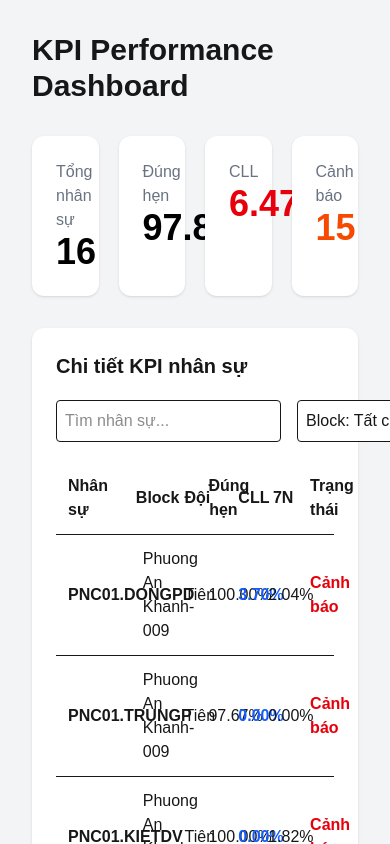
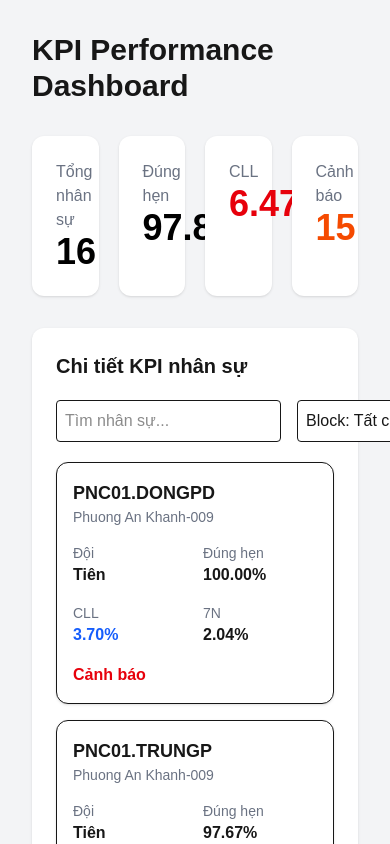
Before and after one commit to teamgpt321-collab/kpi-dashboard, a Next.js app: page / in a window 390 px wide. Shown: the top 844 px of the page. Built offline with nearby package versions, Linux system fonts and the light colour scheme.

Commit message:
Add responsive mobile dashboard

```diff
--- a/app/page.tsx
+++ b/app/page.tsx
@@ -3,6 +3,8 @@
 import { useState } from "react";
 import { employees } from "@/data/kpi";
 import { summary } from "@/data/summary";
+import DesktopDashboard from "@/components/DesktopDashboard";
+import MobileDashboard from "@/components/MobileDashboard";
 import { cllDetail } from "@/data/cll-detail";
 
 
@@ -397,143 +399,28 @@ onChange={(e)=>setStatus(e.target.value)}
 
 
 
-<table className="w-full table-fixed">
 
-<colgroup>
-<col className="w-[25%]" />
-<col className="w-[18%]" />
-<col className="w-[8%]" />
-<col className="w-[10%]" />
-<col className="w-[10%]" />
-<col className="w-[10%]" />
-<col className="w-[12%]" />
-</colgroup>
+<DesktopDashboard
+
+employees={filteredEmployees}
+
+setSelectedEmployee={setSelectedEmployee}
+
+setSelectedCLLEmployee={setSelectedCLLEmployee}
+
+/>
 
 
-<thead>
+<MobileDashboard
 
-<tr className="border-b">
+employees={filteredEmployees}
 
-<th className="text-left p-3">
-Nhân sự
-</th>
+setSelectedEmployee={setSelectedEmployee}
 
-<th>
-Block
-</th>
+setSelectedCLLEmployee={setSelectedCLLEmployee}
 
-<th>
-Đội
-</th>
+/>
 
-<th>
-Đúng hẹn
-</th>
-
-<th>
-CLL
-</th>
-
-<th>
-7N
-</th>
-
-<th className="w-[12%] text-center p-3">
-Trạng thái
-</th>
-
-</tr>
-
-</thead>
-
-
-
-<tbody>
-
-
-{
-filteredEmployees.map(emp=>(
-
-
-<tr
-key={emp.name}
-className="border-b hover:bg-gray-100 cursor-pointer"
-onClick={()=>setSelectedEmployee(emp)}
->
-
-
-<td className="p-3 font-bold">
-{emp.name}
-</td>
-
-
-<td className="w-[18%] p-3">
-{emp.block}
-</td>
-
-
-<td className="w-[8%] text-center">
-{emp.team}
-</td>
-
-
-<td className="w-[10%] text-center">
-{emp.correct.toFixed(2)}%
-</td>
-
-
-<td
-className="w-[10%] text-center cursor-pointer text-blue-600 font-bold hover:underline"
-onClick={(e)=>{
-
-e.stopPropagation();
-
-setSelectedCLLEmployee(emp);
-
-}}
->
-{emp.cll.toFixed(2)}%
-</td>
-
-
-<td className="w-[10%] text-center">
-{emp.sevenDay.toFixed(2)}%
-</td>
-
-
-<td className="w-[12%] text-center p-3">
-
-{
-emp.status === "Cảnh báo"
-
-?
-
-<span className="text-red-600 font-bold">
-Cảnh báo
-</span>
-
-:
-
-<span className="text-green-600 font-bold">
-Tốt
-</span>
-
-}
-
-</td>
-
-
-</tr>
-
-
-))
-}
-
-
-</tbody>
-
-
-</table>
 
 
 </div>
--- /dev/null
+++ b/components/DesktopDashboard.tsx
@@ -0,0 +1,145 @@
+
+"use client";
+
+export default function DesktopDashboard({
+  employees,
+  setSelectedEmployee,
+  setSelectedCLLEmployee
+}:any){
+
+return (
+
+<div className="hidden md:block">
+
+<table className="w-full table-fixed">
+
+<colgroup>
+<col className="w-[25%]" />
+<col className="w-[18%]" />
+<col className="w-[8%]" />
+<col className="w-[10%]" />
+<col className="w-[10%]" />
+<col className="w-[10%]" />
+<col className="w-[12%]" />
+</colgroup>
+
+
+<thead>
+
+<tr className="border-b">
+
+<th className="p-3 text-left">
+Nhân sự
+</th>
+
+<th className="p-3 text-left">
+Block
+</th>
+
+<th className="p-3 text-center">
+Đội
+</th>
+
+<th className="p-3 text-center">
+Đúng hẹn
+</th>
+
+<th className="p-3 text-center">
+CLL
+</th>
+
+<th className="p-3 text-center">
+7N
+</th>
+
+<th className="p-3 text-center">
+Trạng thái
+</th>
+
+</tr>
+
+</thead>
+
+
+<tbody>
+
+{
+employees.map((emp:any)=>(
+
+<tr
+key={emp.name}
+className="border-b hover:bg-gray-50 cursor-pointer"
+onClick={()=>setSelectedEmployee(emp)}
+>
+
+
+<td className="p-3 font-bold">
+{emp.name}
+</td>
+
+
+<td className="p-3">
+{emp.block}
+</td>
+
+
+<td className="text-center">
+{emp.team}
+</td>
+
+
+<td className="text-center">
+{emp.correct.toFixed(2)}%
+</td>
+
+
+<td
+className="text-center text-blue-600 font-bold cursor-pointer"
+onClick={(e)=>{
+e.stopPropagation();
+setSelectedCLLEmployee(emp);
+}}
+>
+{emp.cll.toFixed(2)}%
+</td>
+
+
+<td className="text-center">
+{emp.sevenDay.toFixed(2)}%
+</td>
+
+
+<td className="text-center">
+
+<span
+className={
+emp.status==="Tốt"
+?
+"text-green-600 font-bold"
+:
+"text-red-600 font-bold"
+}
+>
+
+{emp.status}
+
+</span>
+
+</td>
+
+
+</tr>
+
+))
+
+}
+
+</tbody>
+
+</table>
+
+</div>
+
+)
+
+}
--- /dev/null
+++ b/components/MobileDashboard.tsx
@@ -0,0 +1,151 @@
+
+"use client";
+
+
+export default function MobileDashboard({
+  employees,
+  setSelectedEmployee,
+  setSelectedCLLEmployee
+}:any){
+
+
+return (
+
+<div className="md:hidden space-y-4">
+
+
+{
+employees.map((emp:any)=>(
+
+<div
+key={emp.name}
+className="
+bg-white
+rounded-xl
+shadow
+p-4
+border
+"
+onClick={()=>setSelectedEmployee(emp)}
+>
+
+
+<div>
+
+<h2 className="font-bold text-lg">
+{emp.name}
+</h2>
+
+
+<p className="text-gray-500 text-sm">
+{emp.block}
+</p>
+
+</div>
+
+
+
+<div className="grid grid-cols-2 gap-4 mt-4">
+
+
+<div>
+
+<p className="text-gray-500 text-sm">
+Đội
+</p>
+
+<b>
+{emp.team}
+</b>
+
+</div>
+
+
+
+<div>
+
+<p className="text-gray-500 text-sm">
+Đúng hẹn
+</p>
+
+<b>
+{emp.correct.toFixed(2)}%
+</b>
+
+</div>
+
+
+
+<div
+className="cursor-pointer"
+onClick={(e)=>{
+
+e.stopPropagation();
+
+setSelectedCLLEmployee(emp);
+
+}}
+>
+
+<p className="text-gray-500 text-sm">
+CLL
+</p>
+
+<b className="text-blue-600">
+{emp.cll.toFixed(2)}%
+</b>
+
+</div>
+
+
+
+<div>
+
+<p className="text-gray-500 text-sm">
+7N
+</p>
+
+<b>
+{emp.sevenDay.toFixed(2)}%
+</b>
+
+</div>
+
+
+</div>
+
+
+
+<div className="mt-4">
+
+
+<span
+className={
+emp.status==="Tốt"
+?
+"text-green-600 font-bold"
+:
+"text-red-600 font-bold"
+}
+>
+
+{emp.status}
+
+</span>
+
+
+</div>
+
+
+</div>
+
+))
+
+}
+
+
+</div>
+
+)
+
+}
```
